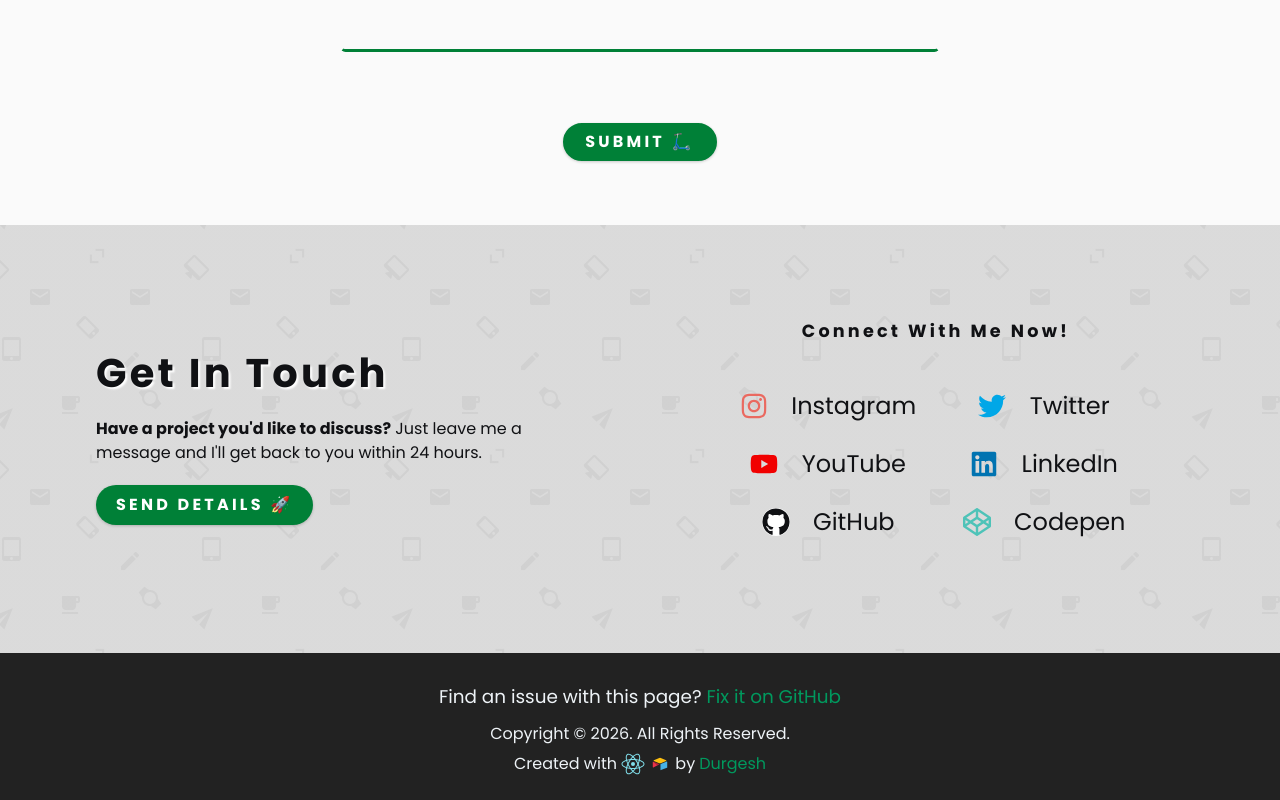
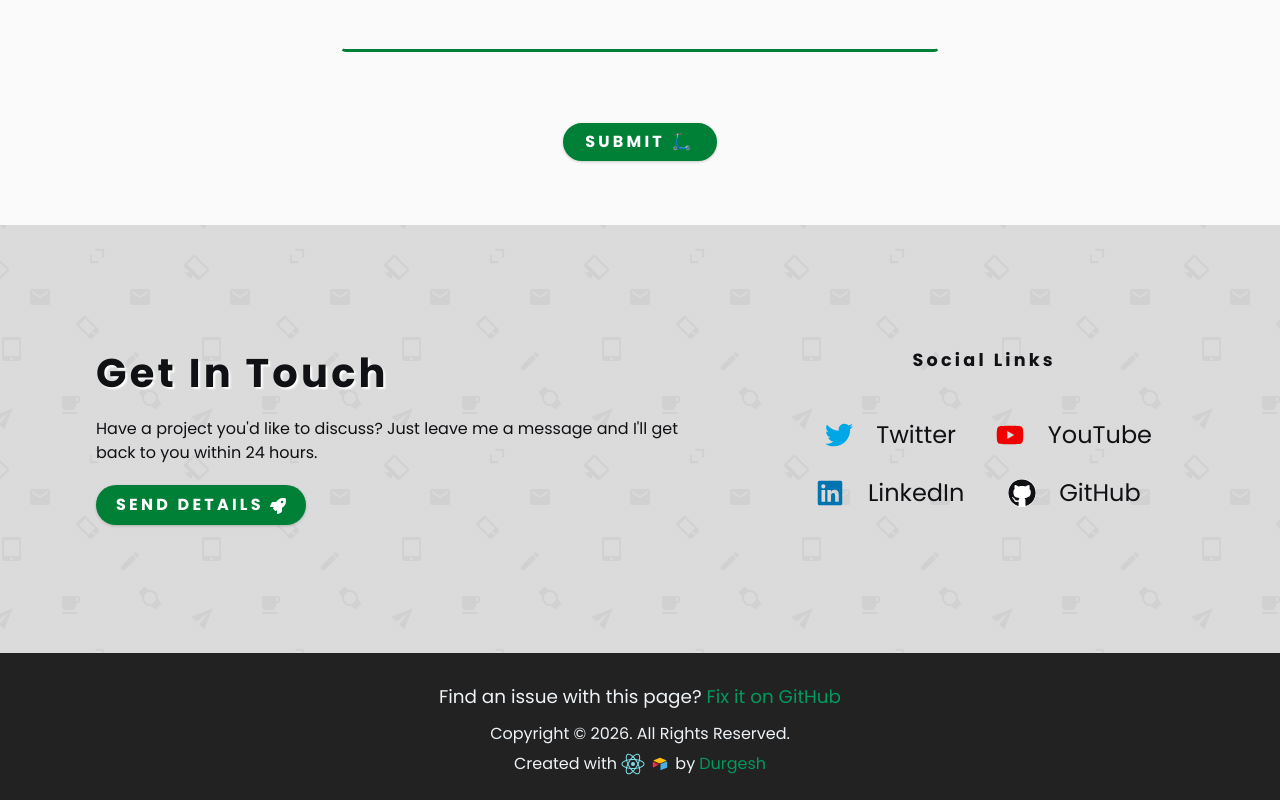
Before and after one commit to yodkwtf/yodkwtf.com, a React (Create React App) app: page /contact in a window 1280 px wide. Shown: the part 956-1756 px from the top of the page. Built offline with nearby package versions, Linux system fonts and the light colour scheme.

Commit message:
contact updates

```diff
--- a/src/components/Contact.js
+++ b/src/components/Contact.js
@@ -1,4 +1,5 @@
 import React from 'react';
+import { FaRocket } from 'react-icons/fa';
 import { Link } from 'react-router-dom';
 import SocialIcons from './SocialIcons';
 
@@ -11,17 +12,17 @@ export const Contact = () => {
         <article className="contact-info">
           <h2>get in touch</h2>
           <p>
-            <strong>Have a project you'd like to discuss?</strong> Just leave me
-            a message and I'll get back to you within 24 hours.
+            Have a project you'd like to discuss? Just leave me a message and
+            I'll get back to you within 24 hours.
           </p>
           <Link to="/contact" className="btn">
-            send details 🚀
+            send details <FaRocket className="fa" />
           </Link>
         </article>
 
         {/* icons */}
         <article className="social-icons" id="follow">
-          <h4>Connect With Me Now!</h4>
+          <h4>Social Links</h4>
           <div className="social-icons-container">
             <SocialIcons />
           </div>
--- a/src/components/Sidebar.js
+++ b/src/components/Sidebar.js
@@ -1,5 +1,5 @@
 import React from 'react';
-import { FaTimes } from 'react-icons/fa';
+import { FaHandshake, FaTimes } from 'react-icons/fa';
 import { AppContext } from '../context';
 import SocialIcons from './SocialIcons';
 import NavLinks from './NavLinks';
@@ -32,7 +32,9 @@ export const Sidebar = () => {
 
       {/* sidebar-icons */}
       <div className="sidebar-icons">
-        <h4>Connect With Me! 📱</h4>
+        <h4>
+          Social Links <FaHandshake className="fa" />
+        </h4>
         <div className="icons-container">
           <SocialIcons />
         </div>
--- a/src/data/utils.js
+++ b/src/data/utils.js
@@ -11,12 +11,12 @@ import {
 // social icons
 // **************************
 export const socialIcons = [
-  {
-    id: 1,
-    icon: <FaInstagram className="fa instagram" />,
-    url: 'https://www.instagram.com/yodkwtf',
-    title: 'Instagram',
-  },
+  // {
+  //   id: 1,
+  //   icon: <FaInstagram className="fa instagram" />,
+  //   url: 'https://www.instagram.com/yodkwtf',
+  //   title: 'Instagram',
+  // },
   {
     id: 2,
     icon: <FaTwitter className="fa twitter" />,
@@ -42,12 +42,12 @@ export const socialIcons = [
     url: 'https://github.com/yodkwtf',
     title: 'GitHub',
   },
-  {
-    id: 6,
-    icon: <FaCodepen className="fa codepen" />,
-    url: 'https://codepen.io/yodkwtf',
-    title: 'Codepen',
-  },
+  // {
+  //   id: 6,
+  //   icon: <FaCodepen className="fa codepen" />,
+  //   url: 'https://codepen.io/yodkwtf',
+  //   title: 'Codepen',
+  // },
 ];
 
 // **************************
--- a/src/index.css
+++ b/src/index.css
@@ -87,7 +87,12 @@ Variables
       rgba(4, 1, 1, 0.1)
     ),
     url(./images/hero/hero-bcg-dark.svg) center repeat;
-  --contact-bcg: linear-gradient(rgba(20, 20, 20, 0.7), rgba(20, 20, 20, 0.7)),
+  --contact-bcg: linear-gradient(
+      to bottom right,
+      rgba(20, 20, 20, 0.75),
+      rgba(20, 20, 20, 0.5),
+      rgba(20, 20, 20, 0.75)
+    ),
     url(./images/contact/contact-bcg.png) center repeat;
 
   /* black colors */
@@ -598,7 +603,7 @@ SIDEBAR
   padding: 1.5rem 2rem;
   border: 4px solid var(--clr-primary);
   display: grid;
-  grid-template-columns: 1fr 1fr 1fr;
+  grid-template-columns: 1fr 1fr;
   place-items: center;
   margin-top: 2rem;
   background: var(--clr-body-bcg-2);
@@ -1146,14 +1151,14 @@ CONTACT
 }
 
 .social-icons {
-  background: var(--clr-font-2);
+  background: #202020;
 }
 .social-icons h4 {
   display: none;
 }
 .social-icons-container {
   display: grid;
-  grid-template-columns: repeat(3, 1fr);
+  grid-template-columns: repeat(4, 1fr);
   max-width: var(--fixed-width);
   padding: 0.8rem 0;
   margin: 0 auto;
@@ -1199,13 +1204,13 @@ CONTACT
   display: none;
 }
 .social-icon:hover .fa {
-  color: var(--clr-body-bcg);
-}
-
-@media screen and (min-width: 792px) {
+  transform: scale(1.1);
+}
+
+@media screen and (min-width: 992px) {
   .contact-center {
     display: grid;
-    grid-template-columns: 1fr 1fr;
+    grid-template-columns: auto 1fr;
     align-items: center;
     padding: 4rem 2rem;
     margin: 0 auto;
@@ -1215,7 +1220,7 @@ CONTACT
   }
   .social-icons {
     background: transparent;
-    padding: 0 5rem;
+    padding: 0 4rem;
   }
   .social-icons h4 {
     display: block;
```
